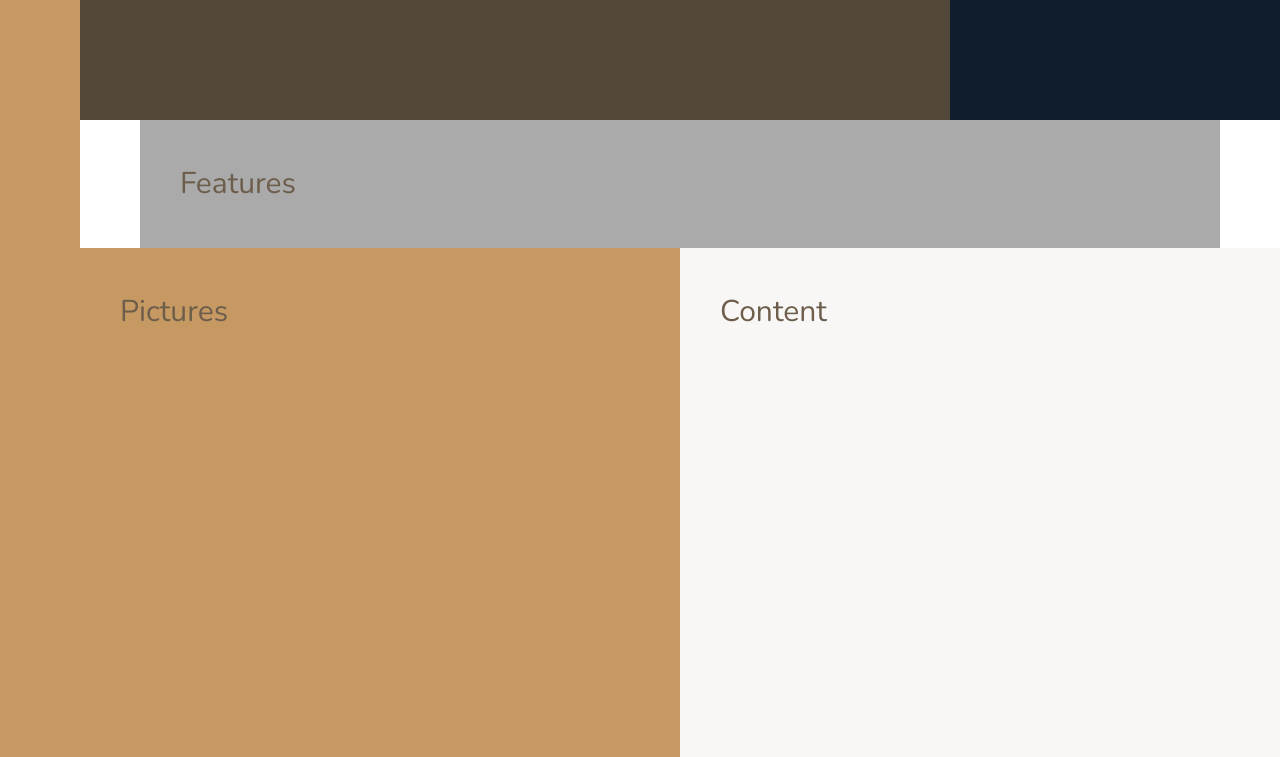
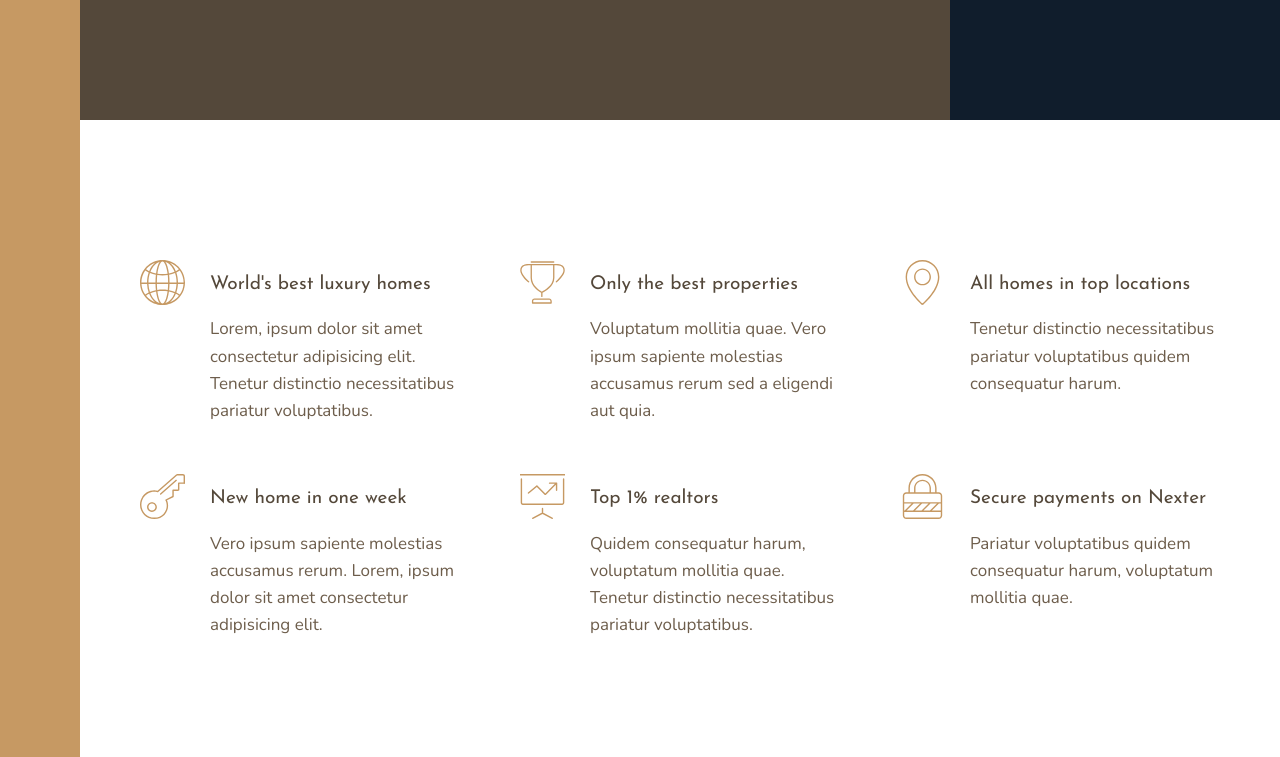
Before and after one commit to auxfuse/nexter, a website: page index.html in a window 1280 px wide. Shown: the part 520-1277 px from the top of the page. Drawn offline with nearby package versions, Linux system fonts and the light colour scheme.

Commit message:
Features section html & appropriate styling to suit added

```diff
--- a/index.html
+++ b/index.html
@@ -25,7 +25,60 @@
         </div>
 
         <section class="features">
-            Features
+            <div class="feature">
+                <svg class="feature__icon">
+                    <use xlink:href="img/sprite.svg#icon-global" />
+                </svg>
+                <h4 class="heading-4 heading-4--dark">World's best luxury homes</h4>
+                <p class="feature__text">
+                    Lorem, ipsum dolor sit amet consectetur adipisicing elit. Tenetur distinctio necessitatibus pariatur voluptatibus.
+                </p>
+            </div>
+            <div class="feature">
+                <svg class="feature__icon">
+                    <use xlink:href="img/sprite.svg#icon-trophy" />
+                </svg>
+                <h4 class="heading-4 heading-4--dark">Only the best properties</h4>
+                <p class="feature__text">
+                    Voluptatum mollitia quae. Vero ipsum sapiente molestias accusamus rerum sed a eligendi aut quia.
+                </p>
+            </div>
+            <div class="feature">
+                <svg class="feature__icon">
+                    <use xlink:href="img/sprite.svg#icon-map-pin" />
+                </svg>
+                <h4 class="heading-4 heading-4--dark">All homes in top locations</h4>
+                <p class="feature__text">
+                    Tenetur distinctio necessitatibus pariatur voluptatibus quidem consequatur harum.
+                </p>
+            </div>
+            <div class="feature">
+                <svg class="feature__icon">
+                    <use xlink:href="img/sprite.svg#icon-key" />
+                </svg>
+                <h4 class="heading-4 heading-4--dark">New home in one week</h4>
+                <p class="feature__text">
+                    Vero ipsum sapiente molestias accusamus rerum. Lorem, ipsum dolor sit amet consectetur adipisicing elit.
+                </p>
+            </div>
+            <div class="feature">
+                <svg class="feature__icon">
+                    <use xlink:href="img/sprite.svg#icon-presentation" />
+                </svg>
+                <h4 class="heading-4 heading-4--dark">Top 1% realtors</h4>
+                <p class="feature__text">
+                    Quidem consequatur harum, voluptatum mollitia quae. Tenetur distinctio necessitatibus pariatur voluptatibus.
+                </p>
+            </div>
+            <div class="feature">
+                <svg class="feature__icon">
+                    <use xlink:href="img/sprite.svg#icon-lock" />
+                </svg>
+                <h4 class="heading-4 heading-4--dark">Secure payments on Nexter</h4>
+                <p class="feature__text">
+                    Pariatur voluptatibus quidem consequatur harum, voluptatum mollitia quae.
+                </p>
+            </div>
         </section>
 
         <div class="story__pictures">
--- a/sass/_base.scss
+++ b/sass/_base.scss
@@ -39,9 +39,4 @@ body {
     display: grid;
     grid-template-rows: 80vh min-content 40vw repeat(3, min-content);
     grid-template-columns: [sidebar-start] 8rem [sidebar-end full-start] minmax(6rem, 1fr) [center-start] repeat(8, [col-start] minmax(min-content, 14rem) [col-end]) [center-end] minmax(6rem, 1fr) [full-end];
-
-    & > * {
-        padding: 40px;
-        font-size: 3rem;
-    }
 }
--- a/sass/_features.scss
+++ b/sass/_features.scss
@@ -1,4 +1,33 @@
 .features {
-    background-color: $color-grey-light-2;
     grid-column: center-start / center-end;
+
+    margin: 15rem 0;
+
+    display: grid;
+    //grid-template-columns: repeat(3, 1fr);
+    // below is responsive using auto-fit && minmax ...above is not.
+    grid-template-columns: repeat(auto-fit, minmax(25rem, 1fr));
+    grid-gap: 6rem;
+    align-items: start;
 }
+
+.feature {
+    display: grid;
+    grid-template-columns: min-content 1fr;
+    grid-row-gap: 1.5rem;
+    grid-column-gap: 2.5rem;
+
+    &__icon {
+        fill: $color-primary;
+        width: 4.5rem;
+        height: 4.5rem;
+        // grid-row: 1 / -1; <-- only works for explicit grid...
+        // for implicit grid area we need to use "span"
+        grid-row: 1 / span 2;
+        transform: translateY(-1rem);
+    }
+
+    &__text {
+        font-size: 1.7rem;
+    }
+}
--- a/sass/_typography.scss
+++ b/sass/_typography.scss
@@ -0,0 +1,29 @@
+%heading {
+    font-family: $font-display;
+    font-weight: 400;
+}
+
+.heading-1 {
+    @extend %heading;
+}
+
+.heading-2 {
+    @extend %heading;
+}
+
+.heading-3 {
+    @extend %heading;
+}
+
+.heading-4 {
+    @extend %heading;
+    font-size: 1.9rem;
+
+    &--light {
+        color: $color-grey-light-1;
+    }
+
+    &--dark {
+        color: $color-grey-dark-1;
+    }
+}
```
Also changed, not shown: css/style.css.
